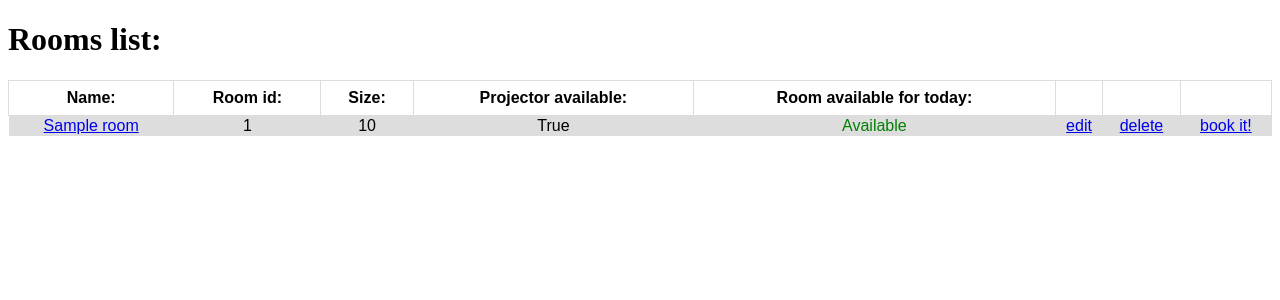
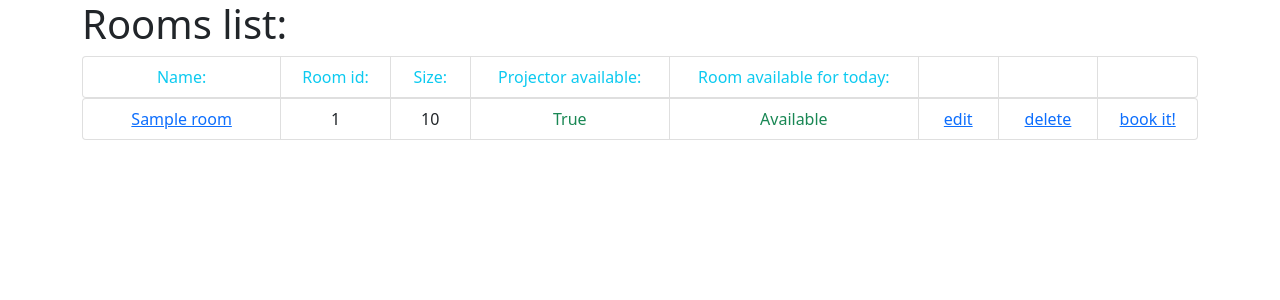
Before and after one commit to mefiuea/rooms_reservations, a Django app: page /room/all/ in a window 1280 px wide. Shown: the top 300 px of the page. Run offline with Django 4.2, Linux system fonts and the light colour scheme; tables that the repository leaves empty hold one stand-in row (values such as "Sample post"); some libraries are stand-ins or nearby versions.

Commit message:
style rooms_list_form.html

```diff
--- a/reservation_app/templates/rooms_list_form.html
+++ b/reservation_app/templates/rooms_list_form.html
@@ -1,62 +1,45 @@
-<!DOCTYPE html>
-<html lang="en">
-<head>
-    <meta charset="UTF-8">
-    <title>Rooms list</title>
-    <style>
-    table {
-        font-family: arial, sans-serif;
-        border-collapse: collapse;
-        width: 100%;
-    }
+{% extends 'base.html' %}
+{% load static %}
 
-    th {
-        border: 1px solid #dddddd;
-        text-align: center;
-        padding: 8px;
-    }
+{% block title %}Rooms list{% endblock %}
 
-    td {
-        text-align: center;
-    }
-
-    tr:nth-child(even) {
-        background-color: #dddddd;
-    }
-    </style>
-</head>
-<body>
-    <h1>Rooms list:</h1>
-    <table>
-        <tr>
-            <th>Name:</th>
-            <th>Room id:</th>
-            <th>Size:</th>
-            <th>Projector available:</th>
-            <th>Room available for today:</th>
-            <th><!--Edit:--></th>
-            <th><!--Delete:--></th>
-            <th><!--Book it!:--></th>
-        </tr>
+{% block content %}
+    <div class="container">
+        <h1>Rooms list:</h1>
+        <ul class="list-group list-group-horizontal text-center">
+            <li class="list-group-item text-info" style="width: 200px">Name:</li>
+            <li class="list-group-item text-info" style="width: 110px">Room id:</li>
+            <li class="list-group-item text-info" style="width: 80px">Size:</li>
+            <li class="list-group-item text-info" style="width: 200px">Projector available:</li>
+            <li class="list-group-item text-info" style="width: 250px">Room available for today:</li>
+            <li class="list-group-item text-info" style="width: 80px"></li>
+            <li class="list-group-item text-info" style="width: 100px"></li>
+            <li class="list-group-item text-info" style="width: 100px"></li>
+        </ul>
         {% for room in all_rooms %}
-        <tr>
-            <td><a href="{% url 'specific_room_view' room.id %}">{{ room.name }}</a></td> <!--name-->
-            <td>{{ room.id }}</td>
-            <td>{{ room.size }}</td>
-            <td>{{ room.projector_available }}</td>
-            {% if room.reserved %}
-                <td class="col-2" style="color:red;">Reserved</td>
-            {% else %}
-                <td class="col-2" style="color:green;">Available</td>
-            {% endif %}
-            <td><a href="{% url 'modify_room_view' room.id %}">edit</a></td> <!--edit-->
-            <td><a href="{% url 'delete_room_view' room.id %}">delete</a></td> <!--delete-->
-            <td><a href="{% url 'reserve_room_view' room.id %}">book it!</a></td> <!--Book it!-->
-        </tr>
+            <ul class="list-group list-group-horizontal text-center">
+                <li class="list-group-item" style="width: 200px"><a
+                        href="{% url 'specific_room_view' room.id %}">{{ room.name }}</a></li>
+                <li class="list-group-item" style="width: 110px">{{ room.id }}</li>
+                <li class="list-group-item" style="width: 80px">{{ room.size }}</li>
+                {% if room.projector_available %}
+                    <li class="list-group-item text-success" style="width: 200px">True</li>
+                {% else %}
+                    <li class="list-group-item text-danger" style="width: 200px">False</li>
+                {% endif %}
+                {% if room.reserved %}
+                    <li class="list-group-item text-danger" style="width: 250px">Reserved</li>
+                {% else %}
+                    <li class="list-group-item text-success" style="width: 250px">Available</li>
+                {% endif %}
+                <li class="list-group-item" style="width: 80px"><a href="{% url 'modify_room_view' room.id %}">edit</a>
+                </li>
+                <li class="list-group-item" style="width: 100px"><a
+                        href="{% url 'delete_room_view' room.id %}">delete</a></li>
+                <li class="list-group-item" style="width: 100px"><a href="{% url 'reserve_room_view' room.id %}">book
+                    it!</a>
+                </li>
+            </ul>
         {% endfor %}
-    </table>
-    {% for reservation in reservation_info %}
-        <p>{{ reservation.date }} for room id = {{ reservation.room_id }}</p>
-    {% endfor %}
-</body>
-</html>
+    </div>
+{% endblock %}
```
